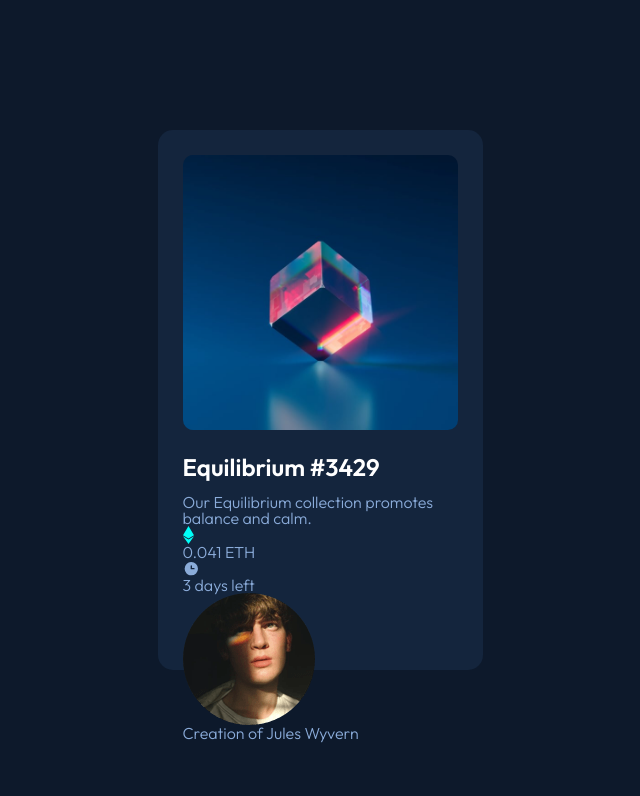
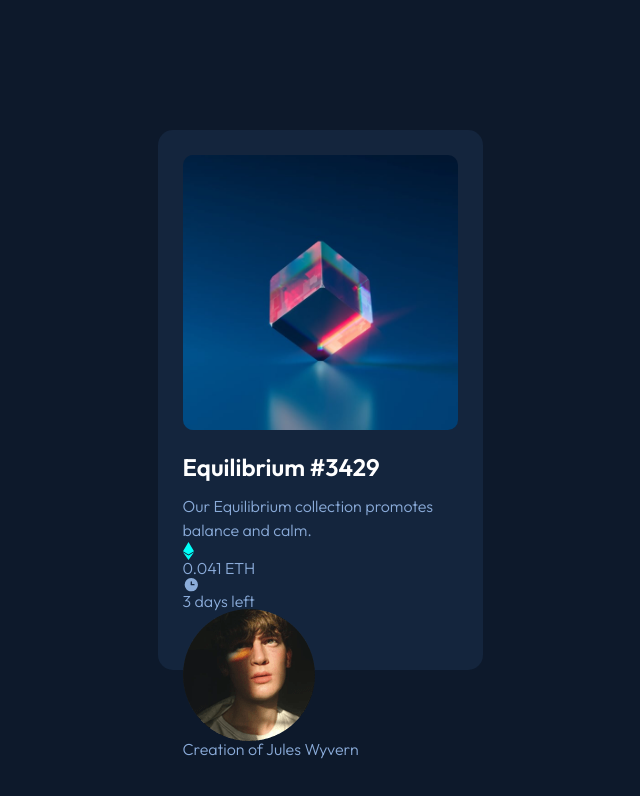
Before and after one commit to SuperSonic57/fem-nft-preview-card-component, a website: page src/index.html in a window 1280 px wide. Shown: the whole page, without its empty margins (320-960 px from the left). Drawn offline with Linux system fonts and the light colour scheme.

Commit message:
Change line height

```diff
--- a/src/index.html
+++ b/src/index.html
@@ -15,7 +15,7 @@
 					<img src="../assets/images/image-equilibrium.jpg" alt="Equilibrium #3429">
 				</div>
 				<h1>Equilibrium #3429</h1>
-				<p>Our Equilibrium collection promotes balance and calm.</p>
+				<p class="description">Our Equilibrium collection promotes balance and calm.</p>
 				<img src="../assets/images/icon-ethereum.svg" alt="Ethereum icon">
 				<p>0.041 ETH</p>
 				<img src="../assets/images/icon-clock.svg" alt="Clock icon">
--- a/src/sass/modules/_component.sass
+++ b/src/sass/modules/_component.sass
@@ -20,3 +20,5 @@
 		color: $clr-white
 		padding: 25px 0 15px
 		font-weight: $fw-semibold
+	.description
+		line-height: 1.5
```
Also changed, not shown: src/css/style.css, 1 other file.
